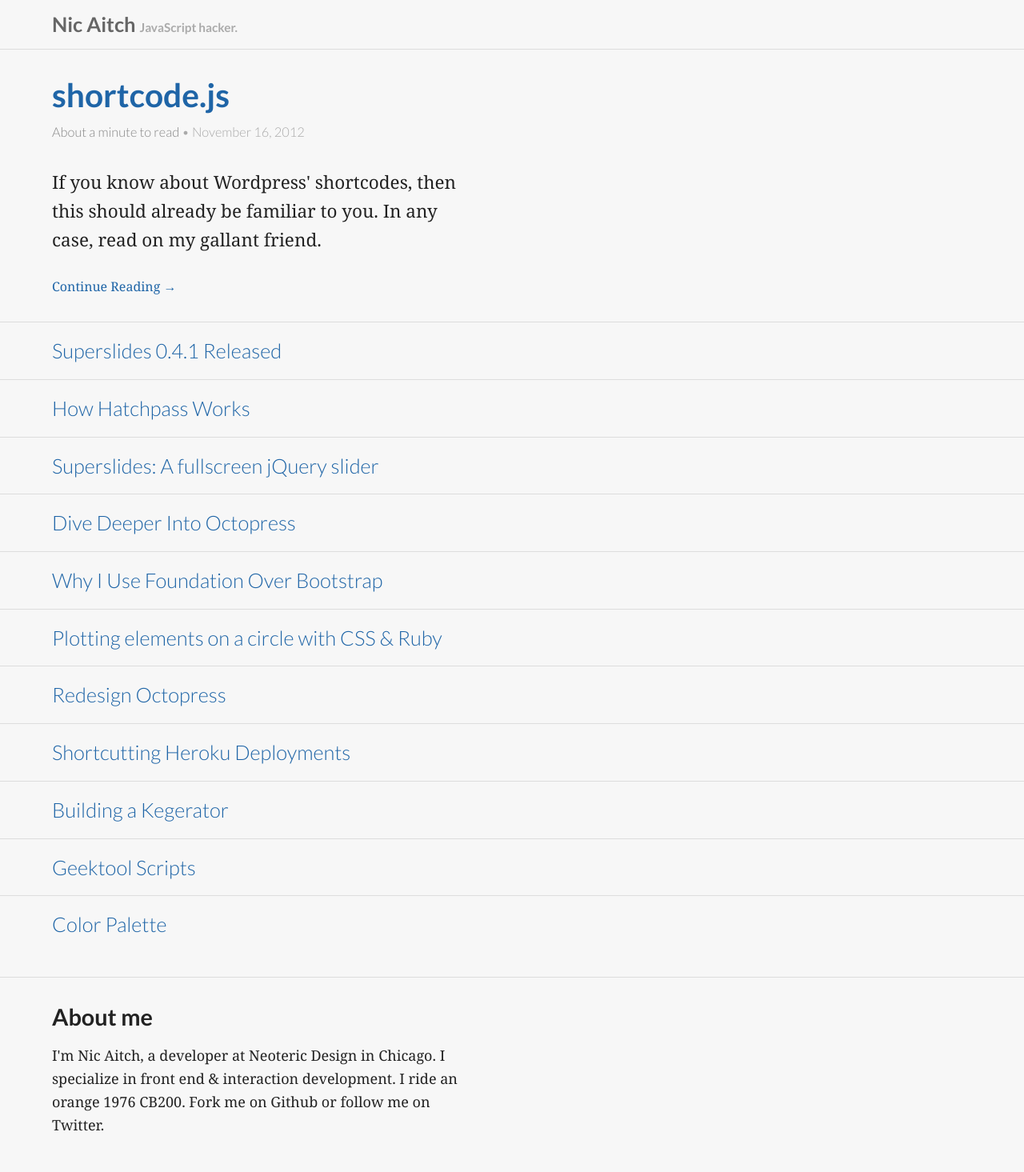
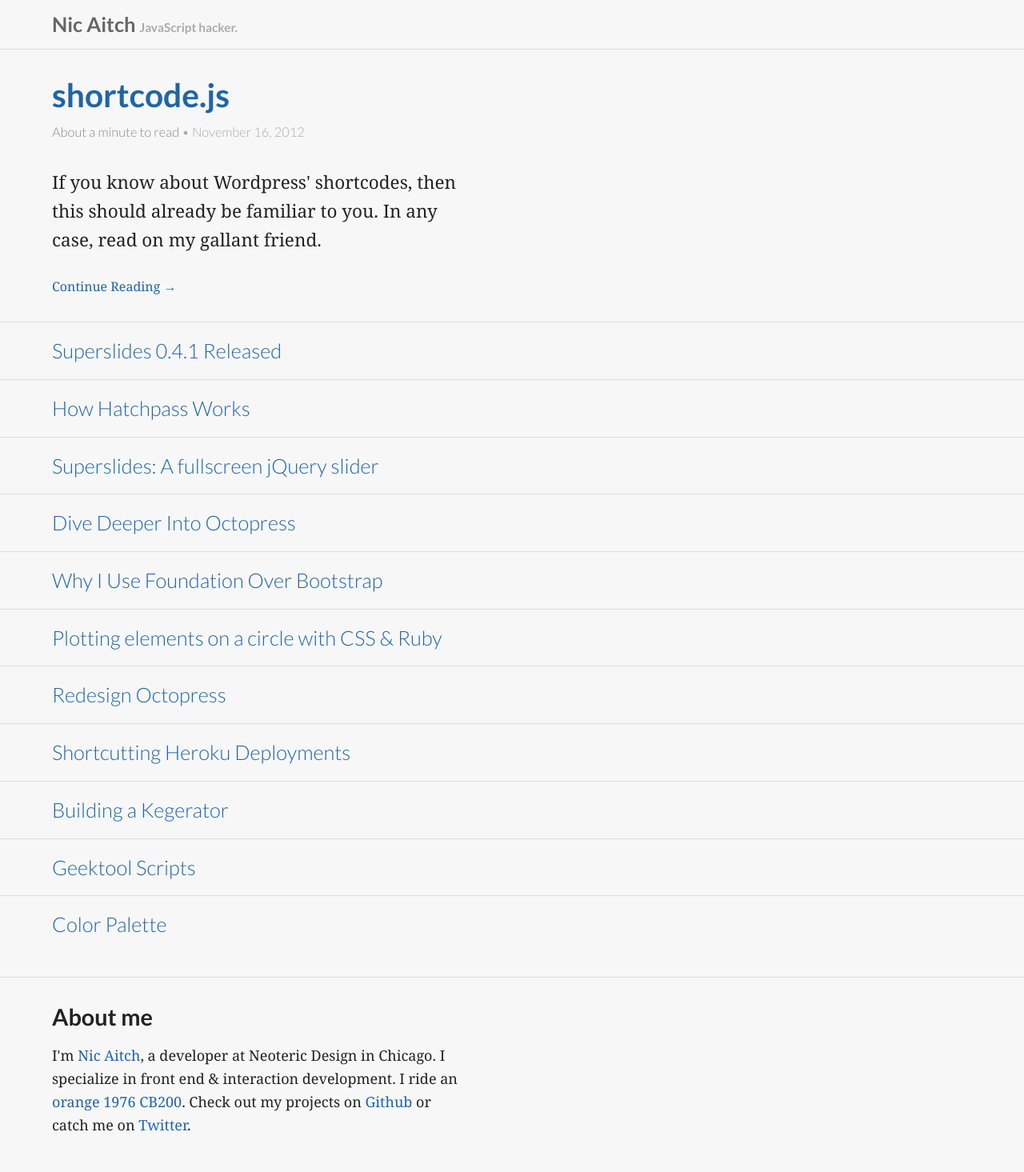
Before and after one commit to nicinabox/nicinabox.github.io, a Jekyll site: the page built from index.html, in a window 1280 px wide. Shown: the whole page at 80% size. Built offline with Jekyll 4.4.1, drawn with Linux system fonts in a browser that asks for light colours; nearby versions of some CDN libraries.

Commit message:
Update footer

```diff
--- a/_includes/footer.html
+++ b/_includes/footer.html
@@ -1,5 +1,10 @@
 <h3>About me</h3>
 
 <p>
-  I'm Nic Aitch, a developer at Neoteric Design in Chicago. I specialize in front end & interaction development. I ride an orange 1976 CB200. Fork me on Github or follow me on Twitter.
+  I'm <a href="mailto:nic@nicinabox.com">Nic Aitch</a>, a developer at Neoteric Design in Chicago. I specialize in front end &amp; interaction development. I ride an <a href="http://www.flickr.com/photos/nic-h/7159783258/in/set-72157629638963998/lightbox/">orange 1976 CB200</a>.
+  Check out my projects on <a href="http://github.com/nicinabox">Github</a> or catch me on <a href="http://twitter.com/nicinabox">Twitter</a>.
 </p>
+
+<p>
+  <i class="icon-code"></i>
+</p>
--- a/sass/_layout.scss
+++ b/sass/_layout.scss
@@ -29,6 +29,10 @@
 #footer {
   border-top: 1px solid #ddd;
   padding: 30px 0;
+  font-size: 14px;
+  .icon-code {
+    color: #666;
+  }
 }
 
 .row {
```
